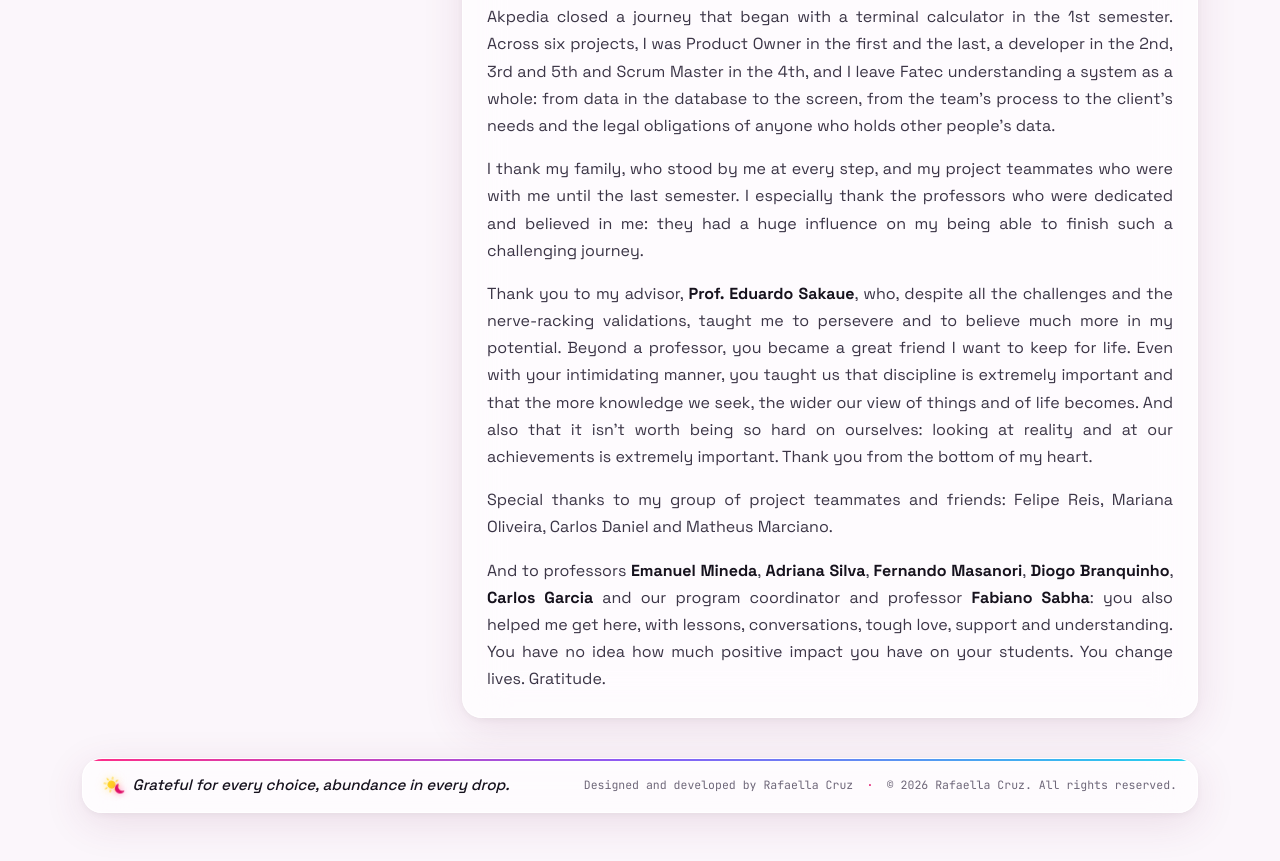
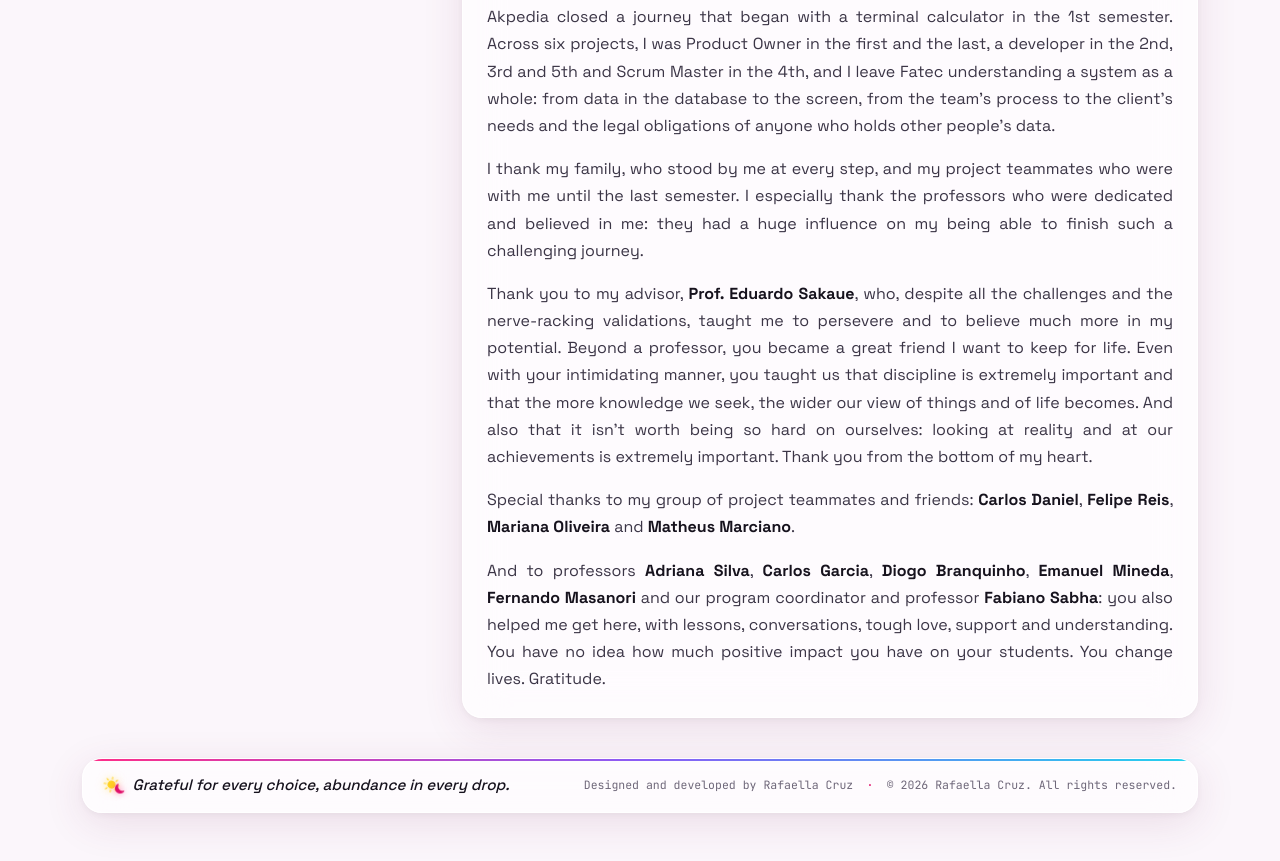
Before and after one commit to arafaellacruz/arafaellacruz.github.io, a plain HTML site: page index.html in a window 1280 px wide. Shown: the part 4430-5291 px from the top of the page. Drawn offline with nearby package versions, Linux system fonts and the light colour scheme.

Commit message:
feat: highlighting and sorting names in acknowledgments

```diff
--- a/i18n.js
+++ b/i18n.js
@@ -301,6 +301,6 @@ window.I18N_EN = {
  "t422": "Thank you to my advisor, <strong>Prof. Eduardo Sakaue</strong>, who, despite all the challenges and the nerve-racking validations, taught me to persevere and to believe much more in my potential. Beyond a professor, you became a great friend I want to keep for life. Even with your intimidating manner, you taught us that discipline is extremely important and that the more knowledge we seek, the wider our view of things and of life becomes. And also that it isn't worth being so hard on ourselves: looking at reality and at our achievements is extremely important. Thank you from the bottom of my heart.",
  "t423": "fatec sjc · 2026",
  "t424": "Akpedia closed a journey that began with a terminal calculator in the 1st semester. Across six projects, I was Product Owner in the first and the last, a developer in the 2nd, 3rd and 5th and Scrum Master in the 4th, and I leave Fatec understanding a system as a whole: from data in the database to the screen, from the team's process to the client's needs and the legal obligations of anyone who holds other people's data.",
- "t425": "Special thanks to my group of project teammates and friends: Felipe Reis, Mariana Oliveira, Carlos Daniel and Matheus Marciano.",
- "t426": "And to professors <strong>Emanuel Mineda</strong>, <strong>Adriana Silva</strong>, <strong>Fernando Masanori</strong>, <strong>Diogo Branquinho</strong>, <strong>Carlos Garcia</strong> and our program coordinator and professor <strong>Fabiano Sabha</strong>: you also helped me get here, with lessons, conversations, tough love, support and understanding. You have no idea how much positive impact you have on your students. You change lives. Gratitude."
+ "t425": "Special thanks to my group of project teammates and friends: <strong>Carlos Daniel</strong>, <strong>Felipe Reis</strong>, <strong>Mariana Oliveira</strong> and <strong>Matheus Marciano</strong>.",
+ "t426": "And to professors <strong>Adriana Silva</strong>, <strong>Carlos Garcia</strong>, <strong>Diogo Branquinho</strong>, <strong>Emanuel Mineda</strong>, <strong>Fernando Masanori</strong> and our program coordinator and professor <strong>Fabiano Sabha</strong>: you also helped me get here, with lessons, conversations, tough love, support and understanding. You have no idea how much positive impact you have on your students. You change lives. Gratitude."
 };
--- a/index.html
+++ b/index.html
@@ -871,8 +871,8 @@
             <p data-i18n="t424">O Akpedia fechou uma trajetória que começou com uma calculadora em terminal no 1º semestre. Ao longo de seis projetos, fui Product Owner no primeiro e no último, desenvolvedora no 2º, 3º e 5º e Scrum Master no 4º, e saio da Fatec entendendo um sistema por inteiro: do dado no banco à tela, do processo do time à necessidade do cliente e às obrigações legais de quem guarda dados de outras pessoas.</p>
             <p data-i18n="t421">Agradeço à minha família, que esteve comigo em cada etapa, e aos amigos de projeto que me acompanharam até o último semestre. Agradeço especialmente aos professores que se dedicaram e acreditaram em mim: eles tiveram grande influência para que eu conseguisse concluir essa jornada tão desafiadora.</p>
             <p data-i18n="t422">Obrigada ao meu orientador, <strong>Prof. Eduardo Sakaue</strong>, que, mesmo com todos os desafios e as validações desesperadoras, me ensinou a persistir e a acreditar muito mais no meu potencial. Você se tornou, além de um professor, um grande amigo que quero levar para a vida toda. Mesmo com seu jeito assustador, você nos ensinou que a disciplina é extremamente importante e que, quanto mais buscamos conhecimento, mais a nossa visão se abre para as coisas e para a vida. E também que não vale a pena se cobrar tanto: olhar para a realidade e para as nossas conquistas é extremamente importante. Obrigada de coração.</p>
-            <p data-i18n="t425">Um agradecimento especial ao meu grupo de colegas de projeto e amigos: Felipe Reis, Mariana Oliveira, Carlos Daniel e Matheus Marciano.</p>
-            <p data-i18n="t426">E aos professores <strong>Emanuel Mineda</strong>, <strong>Adriana Silva</strong>, <strong>Fernando Masanori</strong>, <strong>Diogo Branquinho</strong>, <strong>Carlos Garcia</strong> e ao nosso coordenador e professor <strong>Fabiano Sabha</strong>: vocês também me ajudaram a chegar até aqui, com ensinamentos, conversas, puxões de orelha, acolhimento e compreensão. Vocês não sabem o impacto positivo que têm sobre os alunos. Vocês mudam vidas. Gratidão.</p>
+            <p data-i18n="t425">Um agradecimento especial ao meu grupo de colegas de projeto e amigos: <strong>Carlos Daniel</strong>, <strong>Felipe Reis</strong>, <strong>Mariana Oliveira</strong> e <strong>Matheus Marciano</strong>.</p>
+            <p data-i18n="t426">E aos professores <strong>Adriana Silva</strong>, <strong>Carlos Garcia</strong>, <strong>Diogo Branquinho</strong>, <strong>Emanuel Mineda</strong>, <strong>Fernando Masanori</strong> e ao nosso coordenador e professor <strong>Fabiano Sabha</strong>: vocês também me ajudaram a chegar até aqui, com ensinamentos, conversas, puxões de orelha, acolhimento e compreensão. Vocês não sabem o impacto positivo que têm sobre os alunos. Vocês mudam vidas. Gratidão.</p>
           </div>
         </div>
       </div>
```
